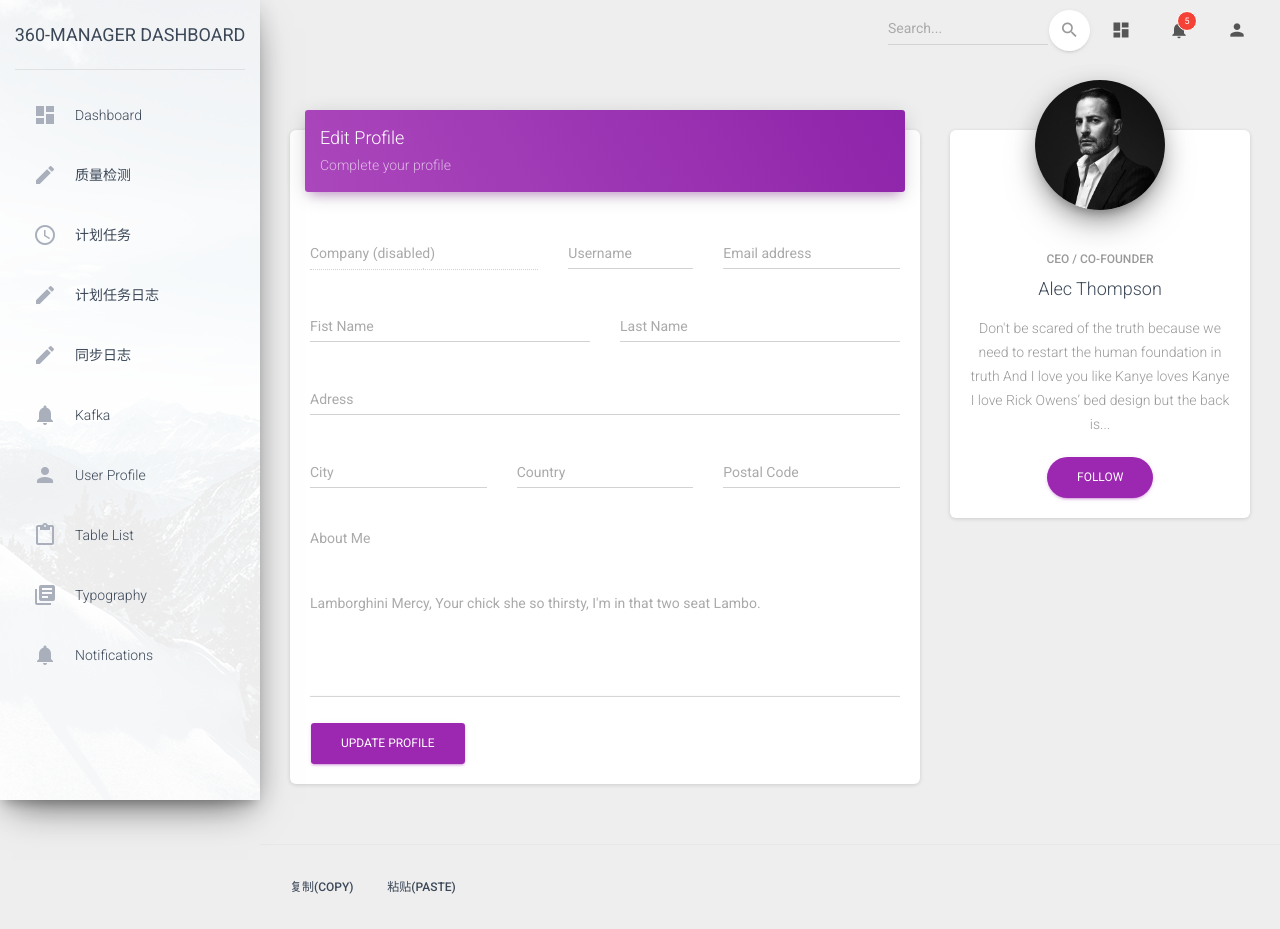
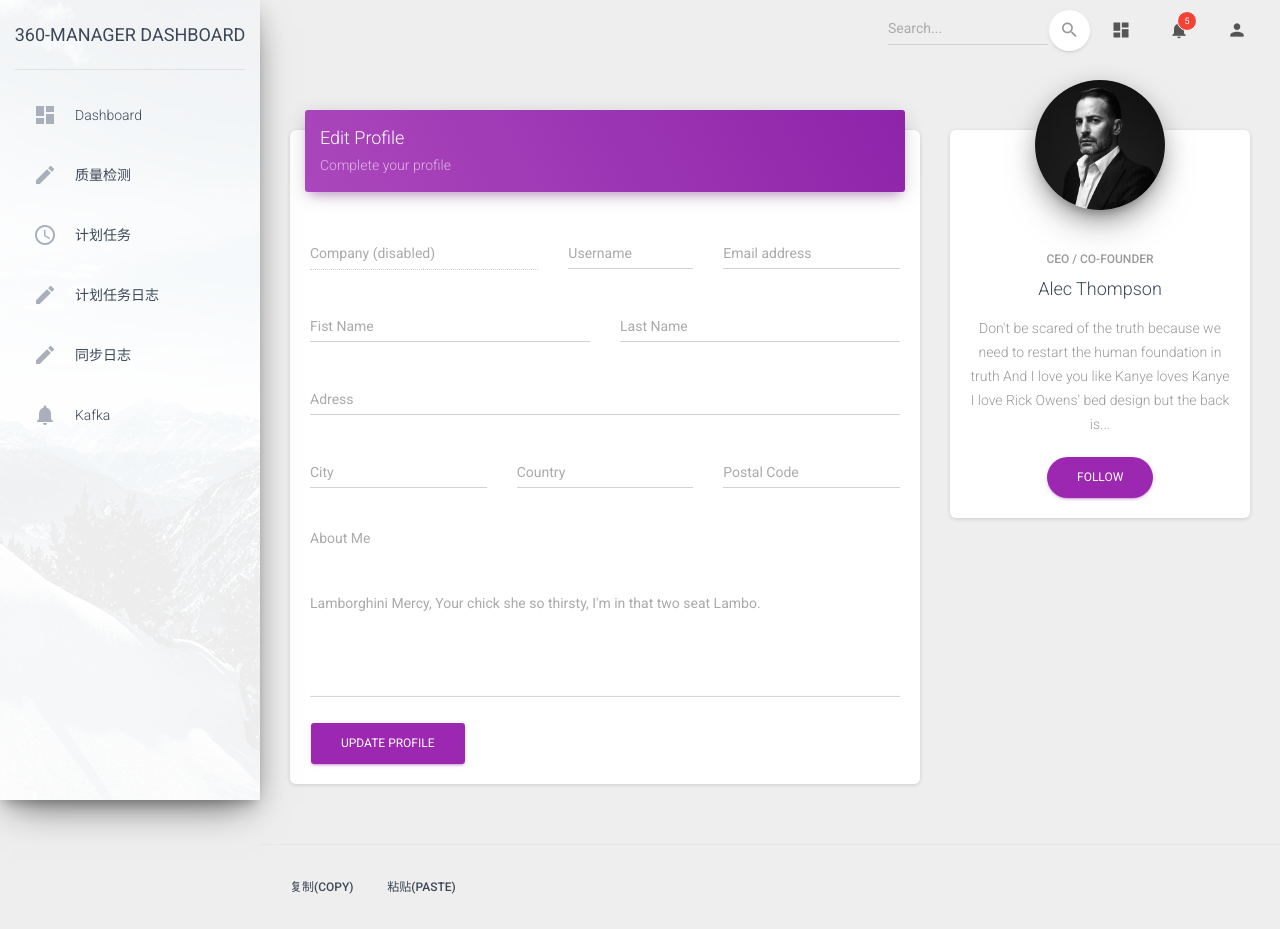
Before and after one commit to nrliangxy/my_daily_news, a Python web app: template webapp/templates/default/user.html in a window 1280 px wide. Run offline with Jinja, Linux system fonts and the light colour scheme; the template is opened without the code that fills it, so the values that code supplies are empty; some libraries are stand-ins or nearby versions.

```diff
--- a/webapp/templates/default/sidebar.html
+++ b/webapp/templates/default/sidebar.html
@@ -33,7 +33,7 @@
                     <p>质量检测</p>
                 </a>
                 </li>
-                {% if session['load'] == "scheduler"%}
+                {% if session['load'] == "scheduler" %}
                     <li class="nav-item active">
                         {% else %}
                     <li class="nav-item">
@@ -69,30 +69,30 @@
                         <p>kafka</p>
                     </a>
                 </li>
-                <li class="nav-item">
-                    <a class="nav-link" href="/index/user">
-                        <i class="material-icons">person</i>
-                        <p>User Profile</p>
-                    </a>
-                </li>
-                <li class="nav-item">
-                    <a class="nav-link" href="/index/tables">
-                        <i class="material-icons">content_paste</i>
-                        <p>Table List</p>
-                    </a>
-                </li>
-                <li class="nav-item">
-                    <a class="nav-link" href="/index/typography">
-                        <i class="material-icons">library_books</i>
-                        <p>Typography</p>
-                    </a>
-                </li>
-                <li class="nav-item">
-                    <a class="nav-link" href="/index/notifications">
-                        <i class="material-icons">notifications</i>
-                        <p>Notifications</p>
-                    </a>
-                </li>
+                {#                <li class="nav-item">#}
+                {#                    <a class="nav-link" href="/index/user">#}
+                {#                        <i class="material-icons">person</i>#}
+                {#                        <p>User Profile</p>#}
+                {#                    </a>#}
+                {#                </li>#}
+                {#                <li class="nav-item">#}
+                {#                    <a class="nav-link" href="/index/tables">#}
+                {#                        <i class="material-icons">content_paste</i>#}
+                {#                        <p>Table List</p>#}
+                {#                    </a>#}
+                {#                </li>#}
+                {#                <li class="nav-item">#}
+                {#                    <a class="nav-link" href="/index/typography">#}
+                {#                        <i class="material-icons">library_books</i>#}
+                {#                        <p>Typography</p>#}
+                {#                    </a>#}
+                {#                </li>#}
+                {#                <li class="nav-item">#}
+                {#                    <a class="nav-link" href="/index/notifications">#}
+                {#                        <i class="material-icons">notifications</i>#}
+                {#                        <p>Notifications</p>#}
+                {#                    </a>#}
+                {#                </li>#}
             </ul>
         </div>
     </div>
```
Also changed, not shown: run_manager_web.py (renamed from run_web.py), 1 other file. Lines whose indentation alone changed are shown as unchanged.
